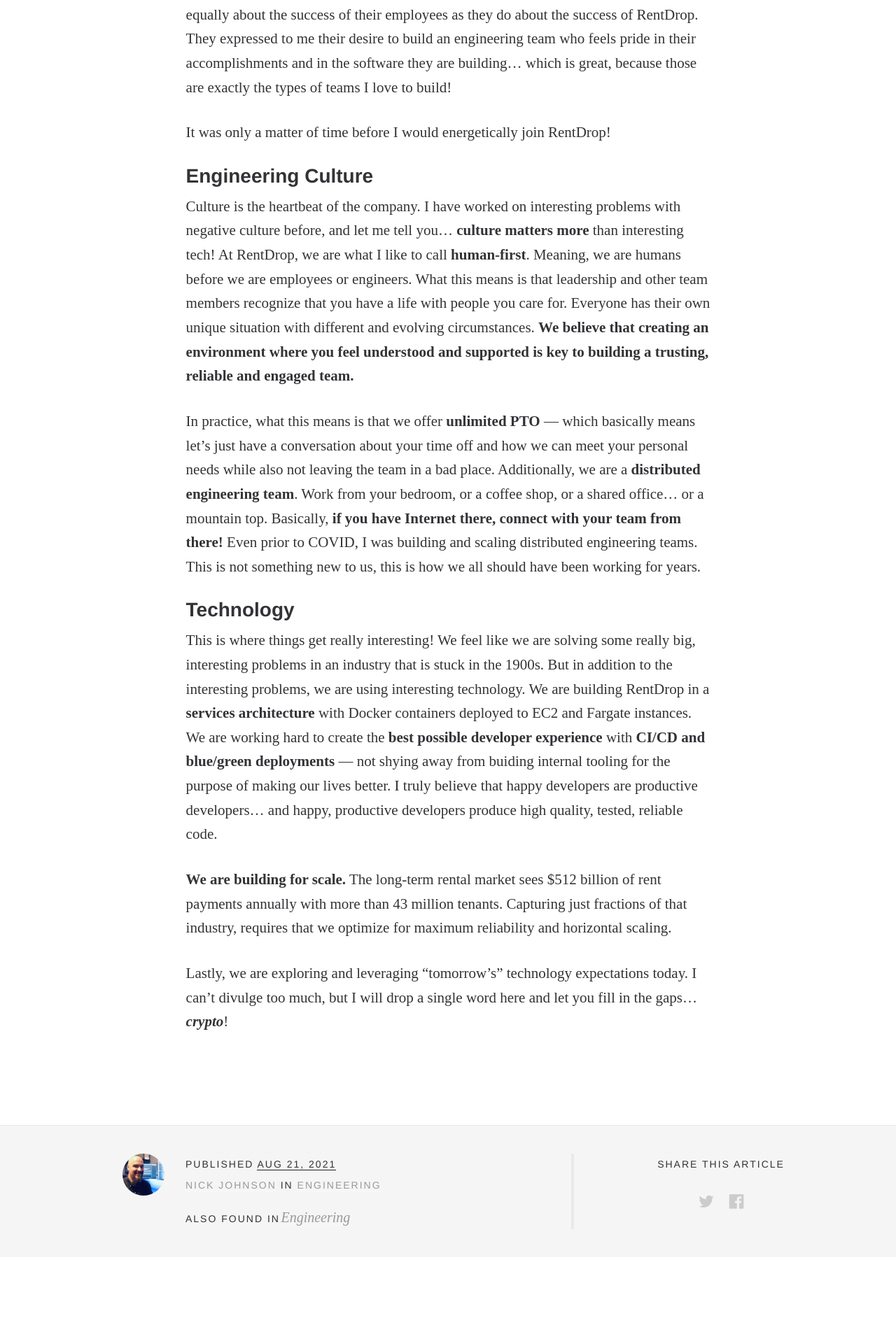
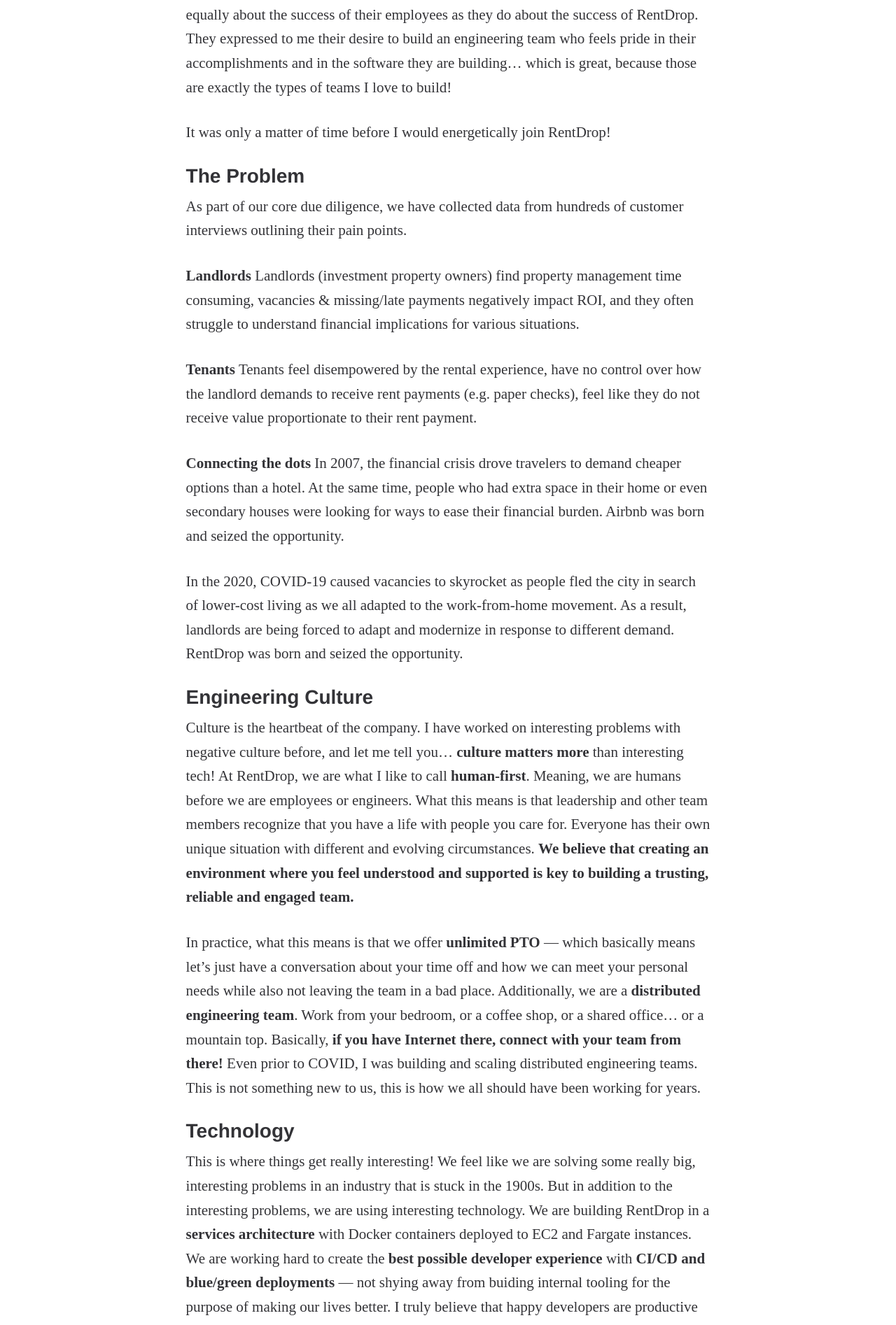
Before and after one commit to rentdrop/rentdrop.github.io, a Jekyll site: the page built from _posts/2021-08-21-welcome-to-rentdrop-engineering.md, in a window 1280 px wide. Shown: the part 1276-3170 px from the top of the page at 70% size. Built offline with Jekyll 4.4.1, drawn with Linux system fonts in a browser that asks for light colours.

Commit message:
the problem

```diff
--- a/_posts/2021-08-21-welcome-to-rentdrop-engineering.md
+++ b/_posts/2021-08-21-welcome-to-rentdrop-engineering.md
@@ -24,6 +24,19 @@
 
 It was only a matter of time before I would energetically join RentDrop!
 
+## The Problem
+As part of our core due diligence, we have collected data from hundreds of customer interviews outlining their pain points.
+
+**Landlords**
+Landlords (investment property owners) find property management time consuming, vacancies & missing/late payments negatively impact ROI, and they often struggle to understand financial implications for various situations.
+
+**Tenants**
+Tenants feel disempowered by the rental experience, have no control over how the landlord demands to receive rent payments (e.g. paper checks), feel like they do not receive value proportionate to their rent payment.
+
+**Connecting the dots**
+In 2007, the financial crisis drove travelers to demand cheaper options than a hotel. At the same time, people who had extra space in their home or even secondary houses were looking for ways to ease their financial burden. Airbnb was born and seized the opportunity.
+
+In the 2020, COVID-19 caused vacancies to skyrocket as people fled the city in search of lower-cost living as we all adapted to the work-from-home movement. As a result, landlords are being forced to adapt and  modernize in response to different demand. RentDrop was born and seized the opportunity.
 
 ## Engineering Culture
 Culture is the heartbeat of the company. I have worked on interesting problems with negative culture before, and let me tell you… **culture matters more** than interesting tech! At RentDrop, we are what I like to call **human-first**. Meaning, we are humans before we are employees or engineers. What this means is that leadership and other team members recognize that you have a life with people you care for. Everyone has their own unique situation with different and evolving circumstances. **We believe that creating an environment where you feel understood and supported is key to building a trusting, reliable and engaged team.**
```
